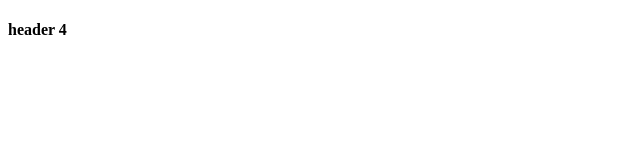
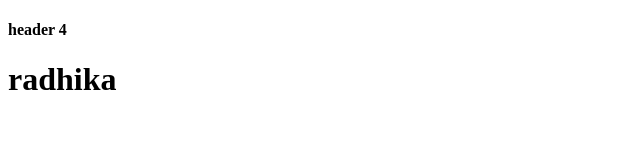
Before and after one commit to Radhika-Lele/git-branching-repo, a plain HTML site: page index.html in a window 1280 px wide. Shown: the whole page, without its empty margins (0-640 px from the left). Drawn offline with Linux system fonts and the light colour scheme.

Commit message:
updated h1

```diff
--- a/index.html
+++ b/index.html
@@ -8,5 +8,6 @@
 </head>
 <body>
    <h4> header 4</h4>
+   <h1>radhika</h1>
 </body>
 </html>
```
